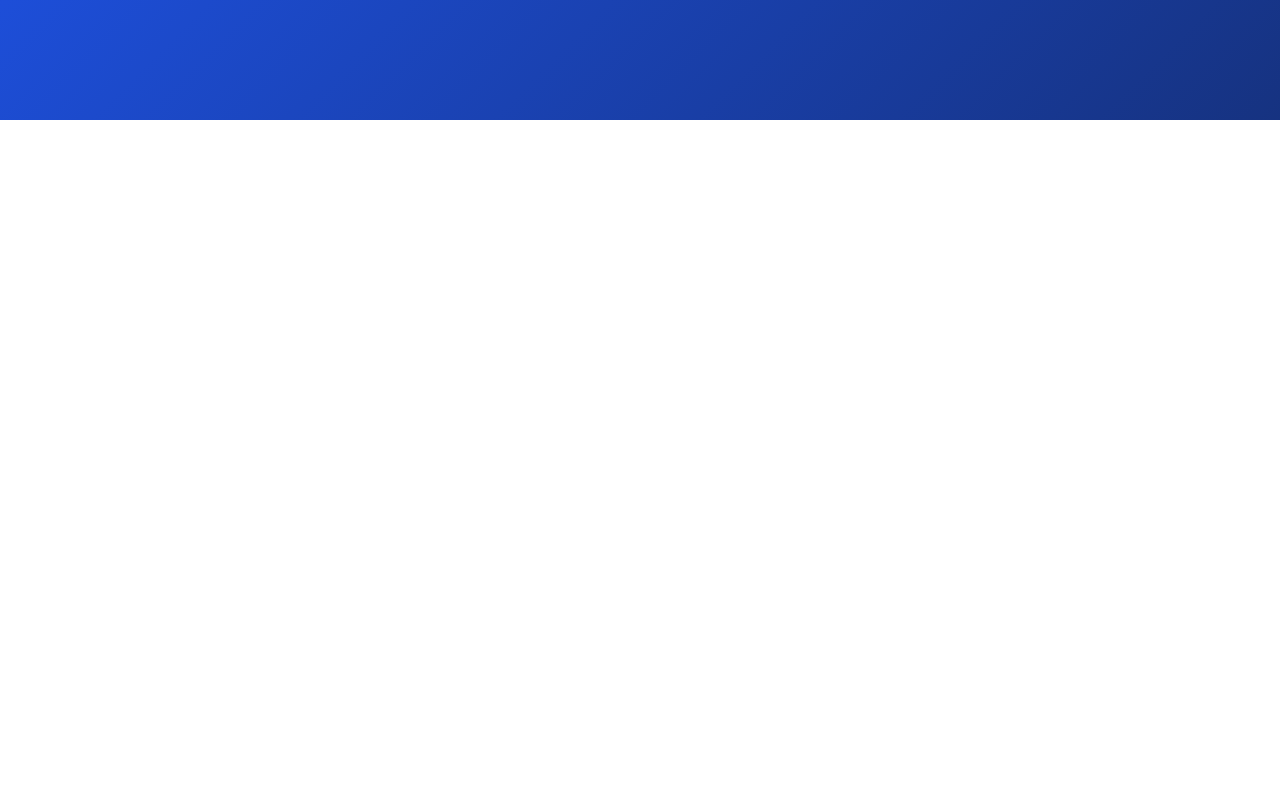
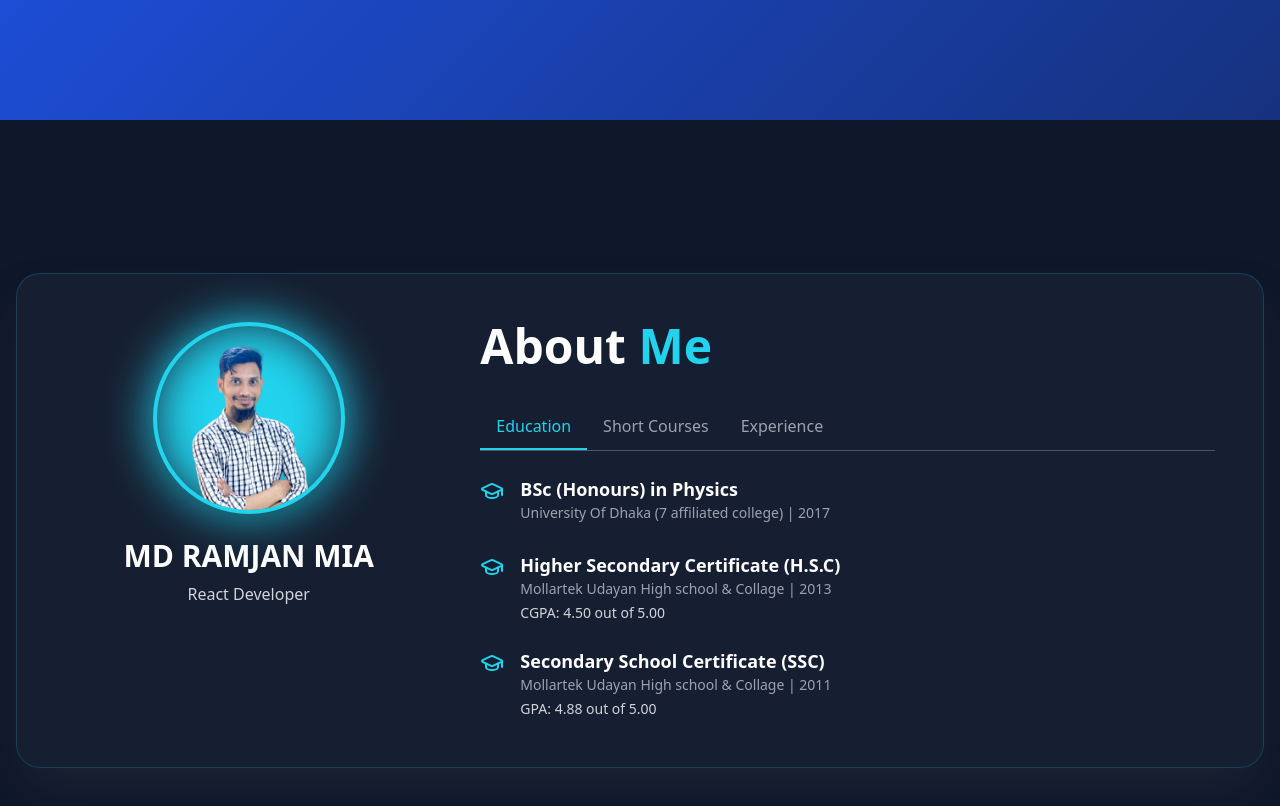
Before and after one commit to ramjanmia110/ramjanportfolio, a React (Vite) app: page / in a window 1280 px wide. Shown: the part 680-1486 px from the top of the page. Before the commit the page ends 800 px from the top, so only its background shows below. Built offline with nearby package versions, Linux system fonts and the light colour scheme.

Commit message:
about me section done

```diff
--- a/package.json
+++ b/package.json
@@ -11,6 +11,7 @@
   },
   "dependencies": {
     "framer-motion": "^12.19.1",
+    "lucide-react": "^0.523.0",
     "react": "^19.1.0",
     "react-dom": "^19.1.0",
     "react-icons": "^5.5.0",
--- a/src/App.jsx
+++ b/src/App.jsx
@@ -1,5 +1,6 @@
 import React from 'react'
 import Navbar from './HeaderPage/Navbar'
+import AboutMe from './pages/AboutMe'
 
 
 
@@ -7,6 +8,7 @@ const App = () => {
   return (
     <div>
    <Navbar/>
+   <AboutMe/>
     </div>
   )
 }
--- /dev/null
+++ b/src/pages/AboutMe.jsx
@@ -0,0 +1,194 @@
+import React, { useState } from 'react';
+import { motion, AnimatePresence } from 'framer-motion';
+import { GraduationCap, Briefcase, Award } from 'lucide-react';
+import ramjan02 from '../assets/ramjan.png'
+
+
+
+
+const aboutData = {
+  education: {
+    icon: <GraduationCap size={24} />,
+    items: [
+      {
+        degree: 'BSc (Honours) in Physics',
+        institute: 'University Of Dhaka (7 affiliated college)',
+         session: '2017',
+
+      },
+      {
+        degree: 'Higher Secondary Certificate (H.S.C)',
+        institute: 'Mollartek Udayan High school & Collage',
+        session: '2013',
+        result: 'CGPA: 4.50 out of 5.00',
+      },
+      {
+        degree: 'Secondary School Certificate (SSC)',
+        institute: 'Mollartek Udayan High school & Collage',
+        session: '2011',
+        result: 'GPA: 4.88 out of 5.00',
+      },
+    ],
+  },
+  courses: {
+    icon: <Award size={24} />,
+    items: [
+      {
+        name: 'Front-End Development with React',
+        platform: 'CREATIVE IT INSTITUTE',
+        duration: '8 Months',
+        description: 'In-depth guide to React, from basics to advanced concepts like hooks and Redux.',
+      },
+      {
+        name: 'Graphic Design',
+        platform: 'National Youth & Technical Training Center',
+        duration: '6 Month',
+        description: 'Canva (easy for beginners),Builds brand identity (logos, business cards, etc.),Attracts attention (posters, banners, websites),Adobe Illustrator (vector design, logos)',
+      },
+    ],
+  },
+  experience: {
+    icon: <Briefcase size={24} />,
+    items: [
+      {
+        role: 'Research Associate',
+        company: 'Bitchipdigital',
+        period: 'Jun 2021 - running',
+        description: 'Built intelligent tools using AI for content writing and keyword optimization, contributing to improved content quality and user engagement.',
+      },
+      {
+        role: 'Freelance Web Designer',
+        company: 'Self-Employed',
+        period: '2021 - 2022',
+        description: 'Designed and developed websites for small businesses using WordPress and custom CSS.',
+      }
+    ],
+  },
+};
+
+const TABS = [
+  { id: 'education', label: 'Education' },
+  { id: 'courses', label: 'Short Courses' },
+  { id: 'experience', label: 'Experience' },
+];
+
+const AboutMe = () => {
+  const [activeTab, setActiveTab] = useState('education');
+
+  const containerVariants = {
+    hidden: { opacity: 0 },
+    visible: {
+      opacity: 1,
+      transition: { staggerChildren: 0.15, delayChildren: 0.2 },
+    },
+  };
+
+  const itemVariants = {
+    hidden: { y: 20, opacity: 0 },
+    visible: { y: 0, opacity: 1, transition: { type: 'spring', stiffness: 100 } },
+  };
+
+  return (
+    <div className="bg-slate-900 min-h-screen flex items-center justify-center p-4 font-sans">
+
+      <div className="w-full max-w-7xl mx-auto">
+        <motion.div
+          initial={{ opacity: 0, y: 50 }}
+          animate={{ opacity: 1, y: 0 }}
+          transition={{ duration: 0.7, ease: 'easeOut' }}
+          className="flex flex-col md:flex-row gap-8 md:gap-12 bg-slate-800/50 backdrop-blur-lg border border-cyan-400/20 rounded-3xl p-8 md:p-12 shadow-2xl shadow-black/40"
+        >
+
+          <motion.div
+            initial={{ opacity: 0, x: -50 }}
+            animate={{ opacity: 1, x: 0 }}
+            transition={{ duration: 0.7, delay: 0.2, ease: 'easeOut' }}
+            className="flex flex-col items-center text-center md:w-1/3"
+          >
+            <div className="relative w-40 h-40 md:w-48 md:h-48 mb-6">
+              <div className="absolute inset-0 rounded-full bg-cyan-400 blur-xl animate-pulse"></div>
+              <img
+                src={ramjan02}
+                alt="MOHAMMAD RAMJAN MIA"
+                className="relative w-full h-full object-cover rounded-full border-4 border-cyan-400 shadow-lg"
+              />
+            </div>
+            <h2 className="text-3xl font-bold text-white">MD RAMJAN MIA</h2>
+            <div className="mt-2 text-gray-300 space-y-1">
+              <p>React Developer</p>
+
+
+            </div>
+          </motion.div>
+
+
+          <motion.div
+            initial={{ opacity: 0, x: 50 }}
+            animate={{ opacity: 1, x: 0 }}
+            transition={{ duration: 0.7, delay: 0.2, ease: 'easeOut' }}
+            className="md:w-2/3"
+          >
+            <h1 className="text-4xl md:text-5xl font-extrabold text-white mb-8">
+              About <span className="text-cyan-400">Me</span>
+            </h1>
+
+
+            <div className="flex border-b border-gray-600 mb-6">
+              {TABS.map((tab) => (
+                <button
+                  key={tab.id}
+                  onClick={() => setActiveTab(tab.id)}
+                  className={`${
+                    activeTab === tab.id ? 'text-cyan-400' : 'text-gray-400 hover:text-white'
+                  } relative py-3 px-4 text-sm md:text-base font-medium transition-colors duration-300 focus:outline-none`}
+                >
+                  {tab.label}
+                  {activeTab === tab.id && (
+                    <motion.div
+                      className="absolute bottom-0 left-0 right-0 h-0.5 bg-cyan-400"
+                      layoutId="underline"
+                      transition={{ type: 'spring', stiffness: 380, damping: 30 }}
+                    />
+                  )}
+                </button>
+              ))}
+            </div>
+
+
+            <AnimatePresence mode="wait">
+              <motion.div
+                key={activeTab}
+                variants={containerVariants}
+                initial="hidden"
+                animate="visible"
+                exit={{ opacity: 0, y: -20 }}
+                transition={{ duration: 0.3 }}
+                className="space-y-6"
+              >
+                {aboutData[activeTab].items.map((item, index) => (
+                  <motion.div key={index} variants={itemVariants} className="flex gap-4">
+                    <div className="text-cyan-400 mt-1">{aboutData[activeTab].icon}</div>
+                    <div>
+                      <h3 className="font-bold text-white text-lg">
+                        {item.degree || item.name || item.role}
+                      </h3>
+                      <p className="text-sm font-medium text-gray-400">
+                        {item.institute || item.platform || item.company}
+                        {(item.session || item.period) && ` | ${item.session || item.period}`}
+                      </p>
+                      <p className="text-sm text-gray-300 mt-1">
+                        {item.result || item.description}
+                      </p>
+                    </div>
+                  </motion.div>
+                ))}
+              </motion.div>
+            </AnimatePresence>
+          </motion.div>
+        </motion.div>
+      </div>
+    </div>
+  );
+};
+
+export default AboutMe;
--- a/src/pages/Menubar.jsx
+++ b/src/pages/Menubar.jsx
@@ -9,6 +9,9 @@ import ramjan from '../assets/ramjan.png';
 import Container from '../Components/Container';
 import Flex from '../Components/Flex';
 import ProfileCard from './ProfileCard';
+import { CiFacebook, CiMail } from 'react-icons/ci';
+import { TiSocialLinkedinCircular } from 'react-icons/ti';
+import { VscGithub } from 'react-icons/vsc';
 
 
 const navLinks = [
@@ -128,6 +131,33 @@ const Menubar = () => {
               >
                 I'm a professional web developer with strong skills in HTML, CSS, JavaScript, React, Tailwind CSS, and more. I have been working in this field for almost 3 years, completing all projects successfully with 100% client satisfaction.
               </motion.p>
+
+              <Flex className='text-[33px] text-secondary items-center gap-x-[23px] my-8 cursor-pointer'>
+                <CiFacebook />
+                <TiSocialLinkedinCircular />
+                <VscGithub />
+                <CiMail />
+              </Flex>
+
+              <div className="flex gap-4 flex-wrap">
+
+      <a
+         href="/mdramjanmiaresume.pdf"
+        download
+        className="inline-block text-white font-semibold px-6 py-3 rounded-full bg-gradient-to-r from-blue-500 via-indigo-500 to-purple-500 hover:from-blue-600 hover:to-purple-600 transition-all duration-300 shadow-lg"
+      >
+        Download CV
+      </a>
+
+
+      <a
+        href="/path/to/your-portfolio.pdf"
+        download
+        className="inline-block text-white font-semibold px-6 py-3 rounded-full bg-gradient-to-r from-green-400 via-teal-500 to-cyan-500 hover:from-green-500 hover:to-cyan-600 transition-all duration-300 shadow-lg"
+      >
+         Portfolio
+      </a>
+    </div>
             </div>
 
 
```
Also changed, not shown: 1 other file (tests, documents, lock files or other folders).
